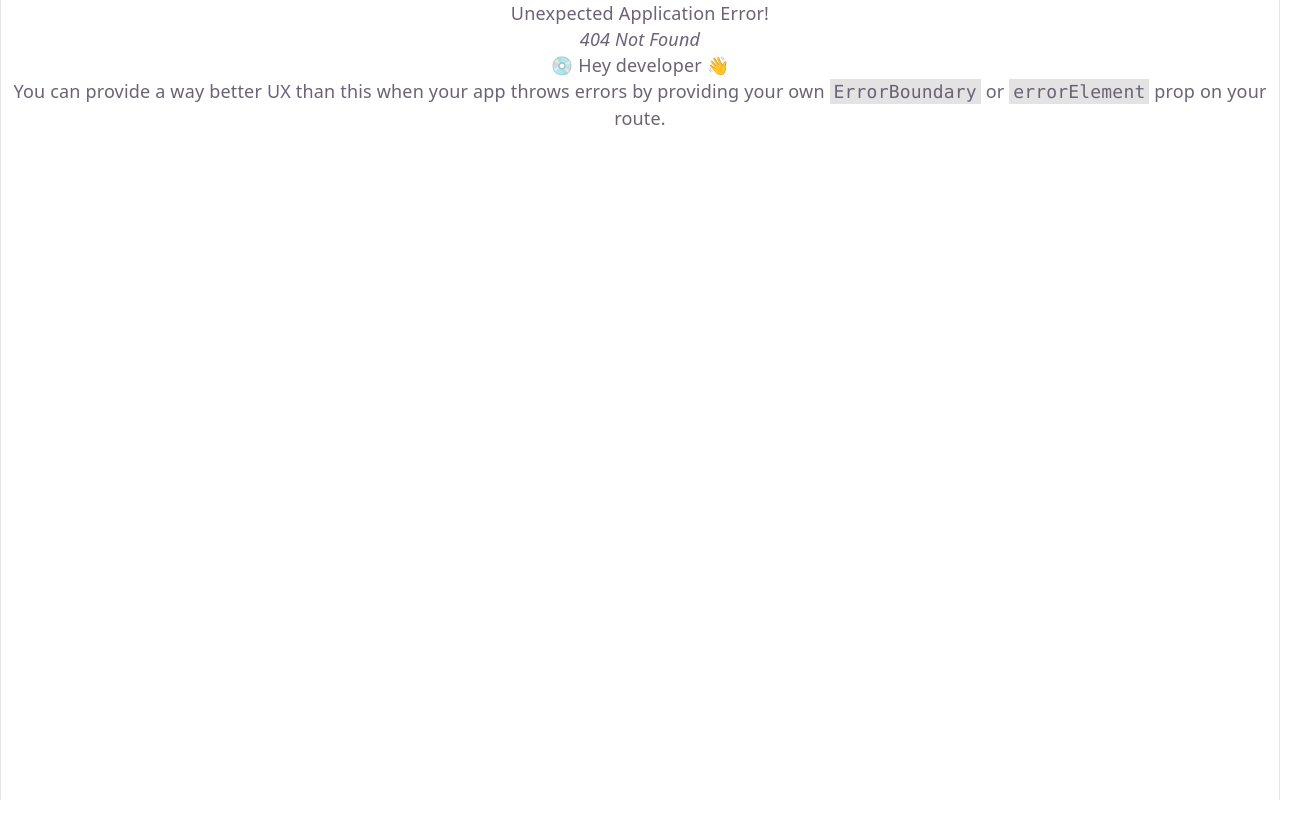
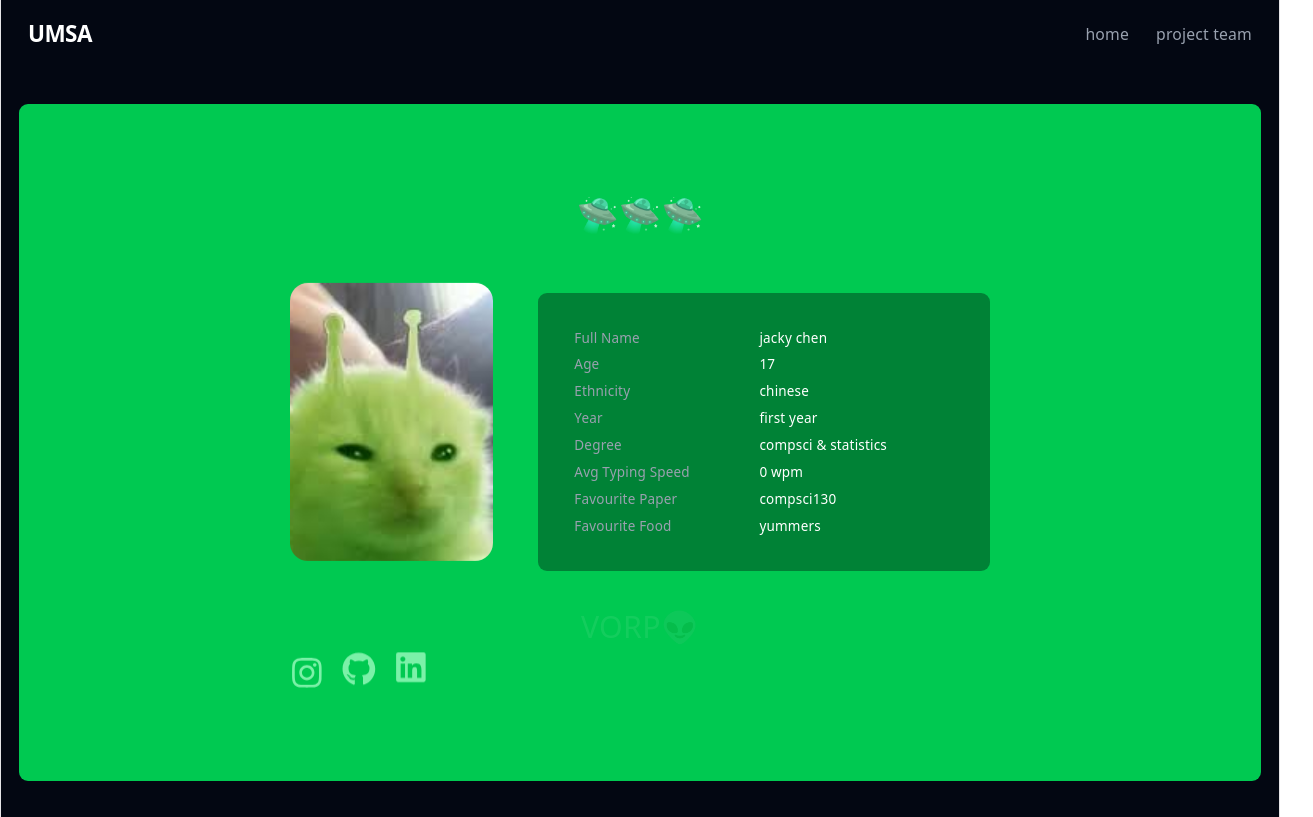
Before and after one commit to UoaWDCC/umsa, a React (Vite) app in the folder client/: page /jacky in a window 1280 px wide. Before the commit this address had no page. Shown: the whole page, 1313 px wide, since content can reach past the window. Built offline with nearby package versions, Linux system fonts and the light colour scheme.

Commit message:
final commit

```diff
--- a/client/src/main.tsx
+++ b/client/src/main.tsx
@@ -5,6 +5,7 @@ import RootLayout from './layouts/RootLayout'
 import App from './App'
 import ProjectTeam from './pages/Project-Team'
 import Alanna from './pages/project-team/Alanna'
+import Jacky from './pages/project-team/Jacky'
 import './index.css'
 
 {/* here's where we set up all our routing */}
@@ -16,6 +17,7 @@ const router = createBrowserRouter([
       { index: true,              element: <App /> },
       { path: 'project-team',     element: <ProjectTeam /> },
       { path: 'alanna',          element: <Alanna /> },
+      { path: 'jacky',           element: <Jacky />},
     ],
   },
 ]);
--- a/client/src/pages/Project-Team.tsx
+++ b/client/src/pages/Project-Team.tsx
@@ -1,4 +1,5 @@
 import { Link } from "react-router-dom";
+
 export default function ProjectTeam() {
 
   return (
@@ -14,7 +15,10 @@ export default function ProjectTeam() {
 
       <p className="pl-15 text-left">
       {/* make a link to your page here! */}
-      <Link to="/alanna" className="text-white-500 text-lg hover:italic">Alanna Santoso</Link>
+        <Link to="/alanna" className="text-white-500 text-lg hover:italic">Alanna Santoso</Link>
+      </p>
+      <p className="pl-15 text-left">
+        <Link to="/jacky" className="text-white-500 text-lg hover:italic">Jacky Chen</Link>
       </p>
     </div>
     </div>
--- /dev/null
+++ b/client/src/pages/project-team/Jacky.tsx
@@ -0,0 +1,69 @@
+import { useEffect } from "react";
+import JackyPhoto from "../../assets/about-us/jacky.jpg"
+import MemberStatsTable from "../../components/StatsTable";
+import { FaInstagram, FaGithub, FaLinkedin} from "react-icons/fa";
+
+export default function Jacky(){
+
+  useEffect(() => {
+    document.title = "Jacky | UMSA";
+  }, []);
+
+  return(
+    <>
+      <div className="bg-green-500 p-20 w-full flex item-center justify-center rounded-lg ">
+
+      <div className="h-full max-w-[700px] flex flex-col">
+
+      <div className="flex flex-col items-center mb-8">
+        <h1 className="text-3xl font-bold italic mb-5 animate-pulse">🛸🛸🛸</h1>
+      </div>
+
+      <div className="md:grid grid-cols-3 gap-10 item-center justify-center">
+        <img
+        src={JackyPhoto}
+        className="col-span-1 object-cover md:mb-0 mb-5 h-full rounded-2xl animate-bounce transition-transform duration-300 hover:scale-220 cursor-pointer hover:animate-spin"/>
+
+        <div className="col-span-2 max-w-md bg-green-700 p-6 rounded-lg">
+          <MemberStatsTable
+          stats={{
+            fullName: "jacky chen",
+            age: 17,
+            ethnicity: "chinese",
+            year: "first year",
+            degree: "compsci & statistics",
+            typingSpeed: "0 wpm",
+            favouriteFood: "yummers",
+            favouritePaper: "compsci130"
+          }}
+          />
+
+
+        </div>
+      </div>
+
+      <div>
+        <p className="text-sm mt-10 animate-ping duration-700">
+          VORP👽
+        </p>
+      </div>
+
+      <div>
+        <div className="flex grid-cols-4 gap-4 mt-4">
+          <a href="#" target="_blank" rel="noopener noreferrer">
+            <FaInstagram className="text-3xl text-green-300 hover:text-white animate-bounce [animation-delay:0.0s]" />
+          </a>
+          <a href="#" target="_blank" rel="noopener noreferrer">
+            <FaGithub className="text-3xl text-green-300 hover:text-white animate-bounce [animation-delay:0.1s]" />
+          </a>
+          <a href="#" target="_blank" rel="noopener noreferrer">
+            <FaLinkedin className="text-3xl text-green-300 hover:text-white animate-bounce [animation-delay:0.2s]" />
+          </a>
+        </div>
+      </div>
+      </div>
+      </div>
+    </>
+  )
+
+}
```
Also changed, not shown: client/src/assets/about-us/jacky.jpg (added).
